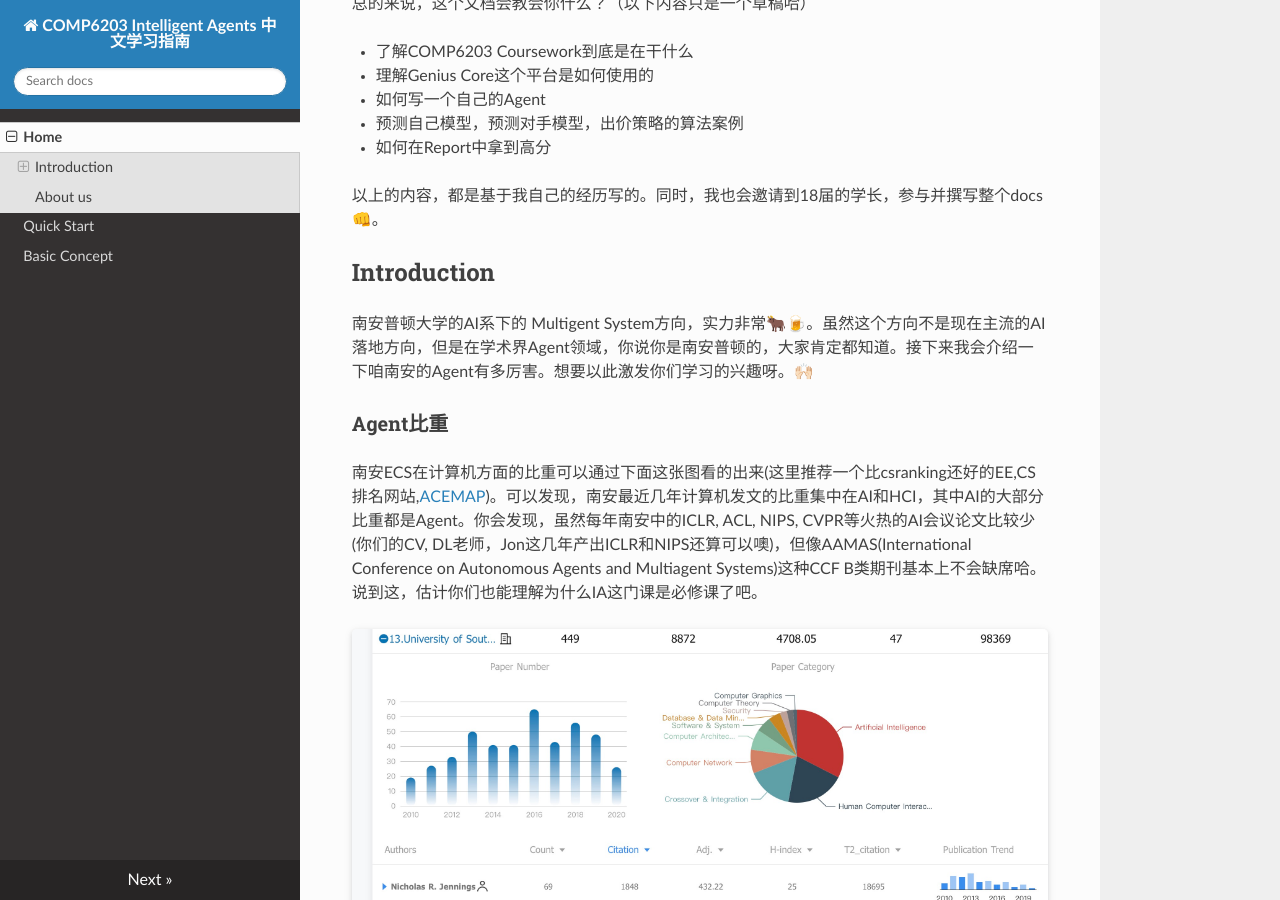
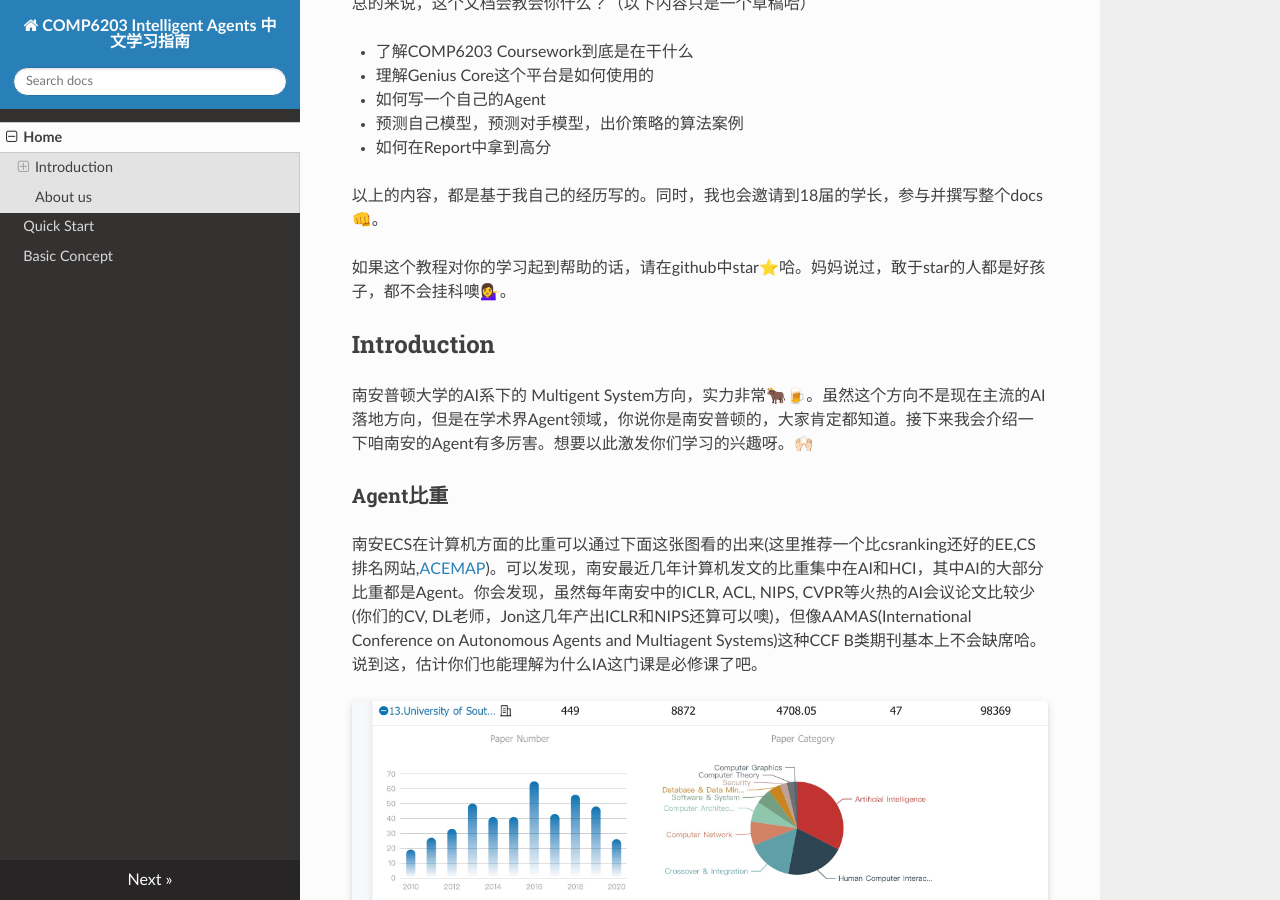
Before and after one commit to RobinLuoNanjing/UoSouthampton-Intelligent-Agent-Docs, an MkDocs documentation site: the page built from docs/index.md, in a window 1280 px wide and 900 px high, scrolled down 432 px. Built offline with MkDocs 1.6.1, drawn with Linux system fonts in a browser that asks for light colours; nearby versions of some CDN libraries.

Commit message:
[add] star

```diff
--- a/docs/index.md
+++ b/docs/index.md
@@ -12,6 +12,8 @@ Hello, Southampton大学的AI同学你们好哈😊。你们都要学习Intellig
 * 如何在Report中拿到高分
 
 以上的内容，都是基于我自己的经历写的。同时，我也会邀请到18届的学长，参与并撰写整个docs👊。
+
+如果这个教程对你的学习起到帮助的话，请在github中star⭐️哈。妈妈说过，敢于star的人都是好孩子，都不会挂科噢💁‍♀️。
 
 ## Introduction
 南安普顿大学的AI系下的 Multigent System方向，实力非常🐂🍺。虽然这个方向不是现在主流的AI落地方向，但是在学术界Agent领域，你说你是南安普顿的，大家肯定都知道。接下来我会介绍一下咱南安的Agent有多厉害。想要以此激发你们学习的兴趣呀。🙌🏻
```
Also changed, not shown: docs/start.md (+1 -1 lines).
